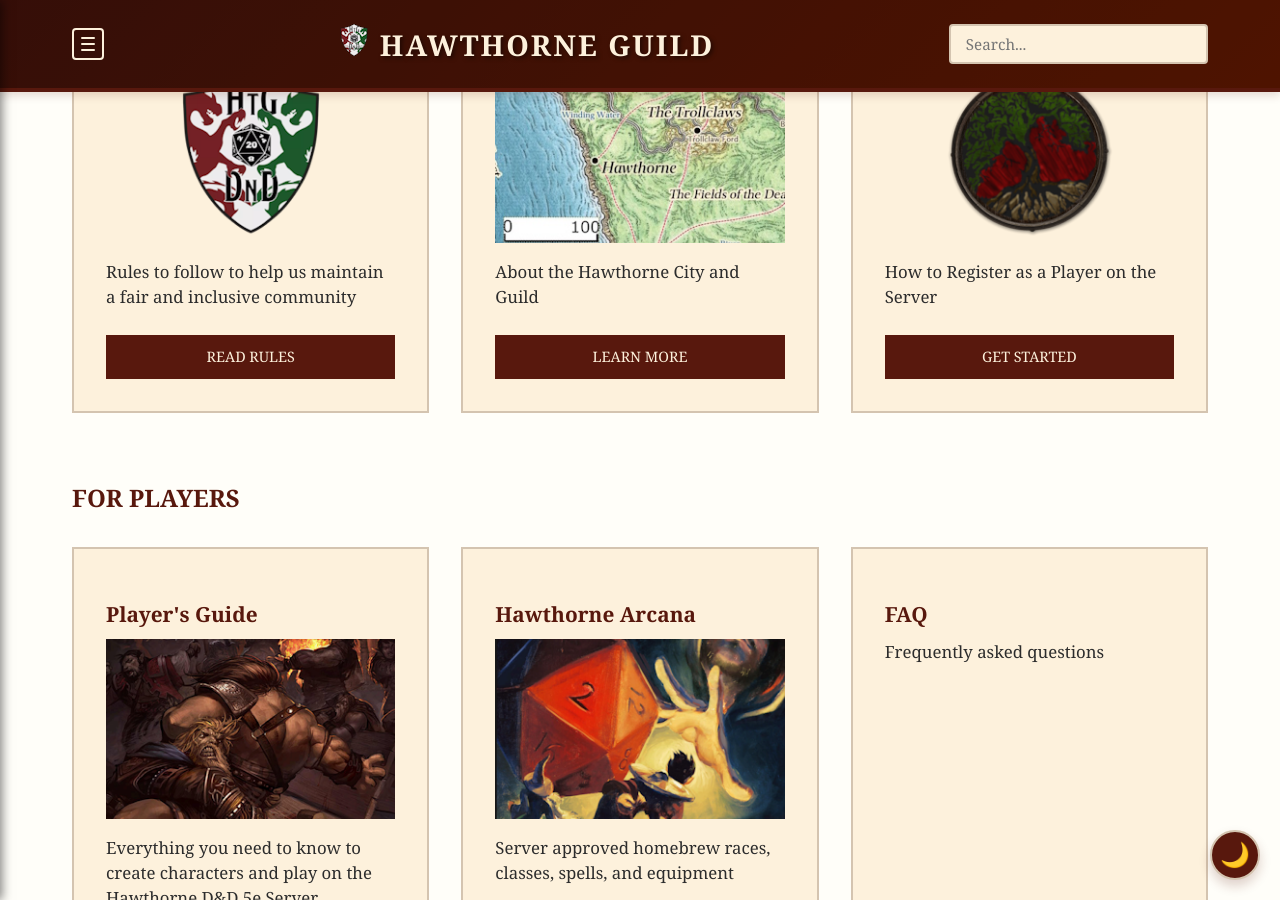
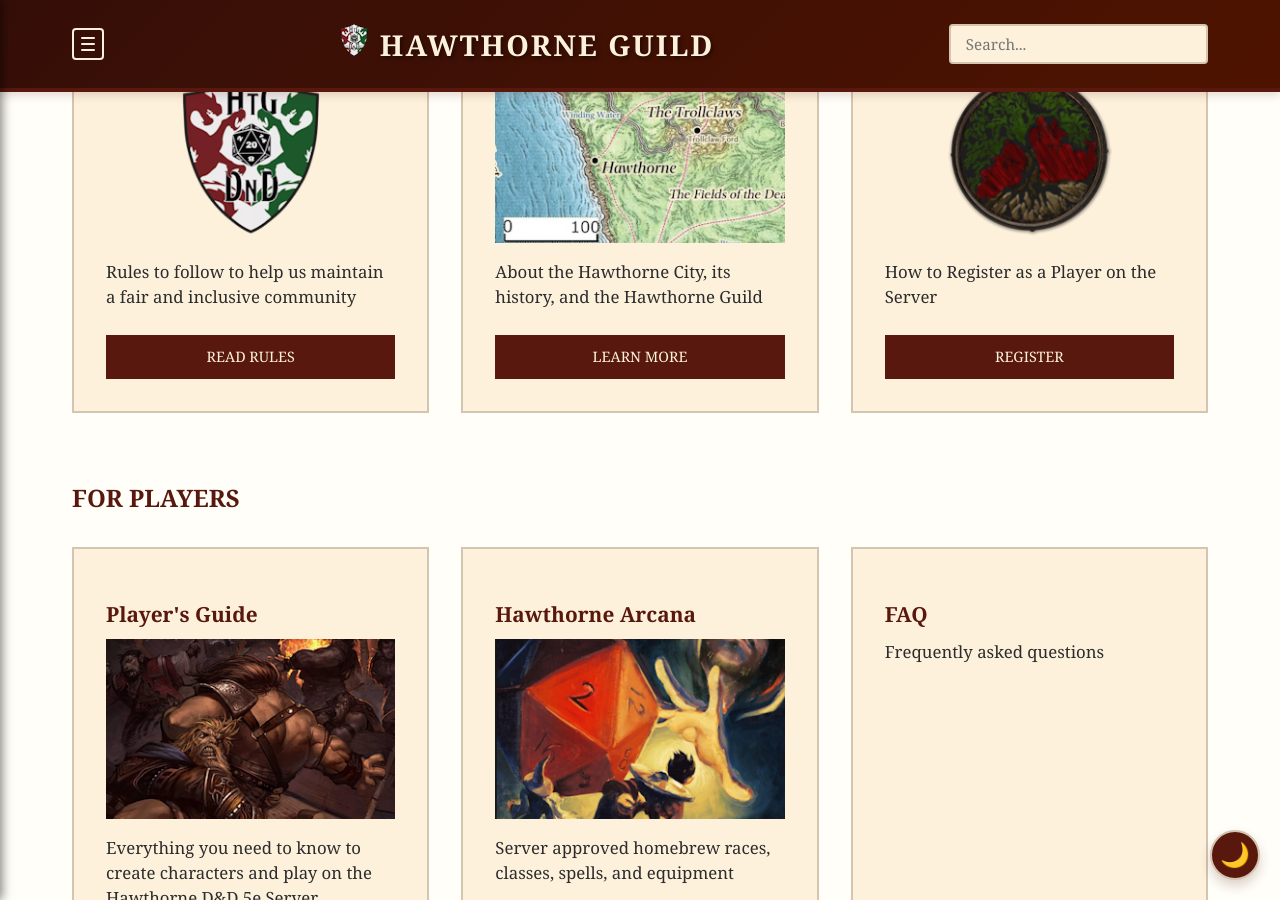
Before and after one commit to coconutswallow/Guides, a Jekyll site: the page built from index.html, in a window 1280 px wide and 900 px high, scrolled down 552 px. Built offline with Jekyll 4.4.1, drawn with Linux system fonts in a browser that asks for light colours; comment, search, counter and statistics services are not loaded.

Commit message:
Update index.html

```diff
--- a/index.html
+++ b/index.html
@@ -31,7 +31,7 @@
     <div class="feature-card">
       <h4>About Hawthorne</h4>
       <img src="{{ '/assets/thumbnails/hawthorne-map-300.jpg' | relative_url }}" alt="Hawthorne Map" class="card-thumbnail">
-      <p>About the Hawthorne City and Guild</p>
+      <p>About the Hawthorne City, its history, and the Hawthorne Guild</p>
       <a href="{{ 'playersguide/about-hawthorne.html' | relative_url }}"" class="card-button">Learn More</a>
     </div>
 
@@ -39,7 +39,7 @@
       <h4>Register as Adventurer</h4>
       <img src="{{ '/assets/thumbnails/guild-badge-300.png' | relative_url }}" alt="Guild Badge" class="card-thumbnail">
       <p>How to Register as a Player on the Server</p>
-      <a href="{{ 'players-guide/getting-started/registering-as-an-adventurer/' | relative_url }}" class="card-button">Get Started</a>
+      <a href="https://discord.com/channels/308324031478890497/617809033885253633/617908995566469135" class="card-button">Register</a>
     </div>
   </div>
 </div>
```
